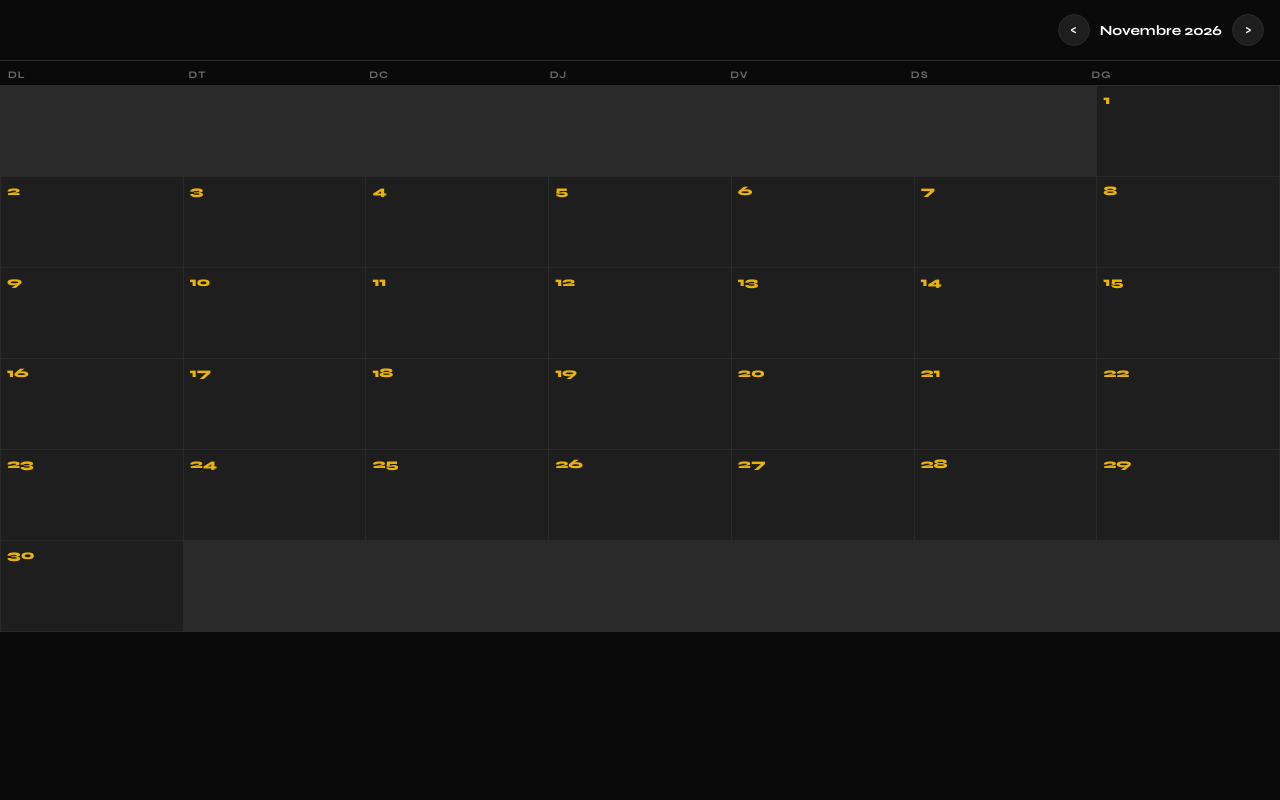
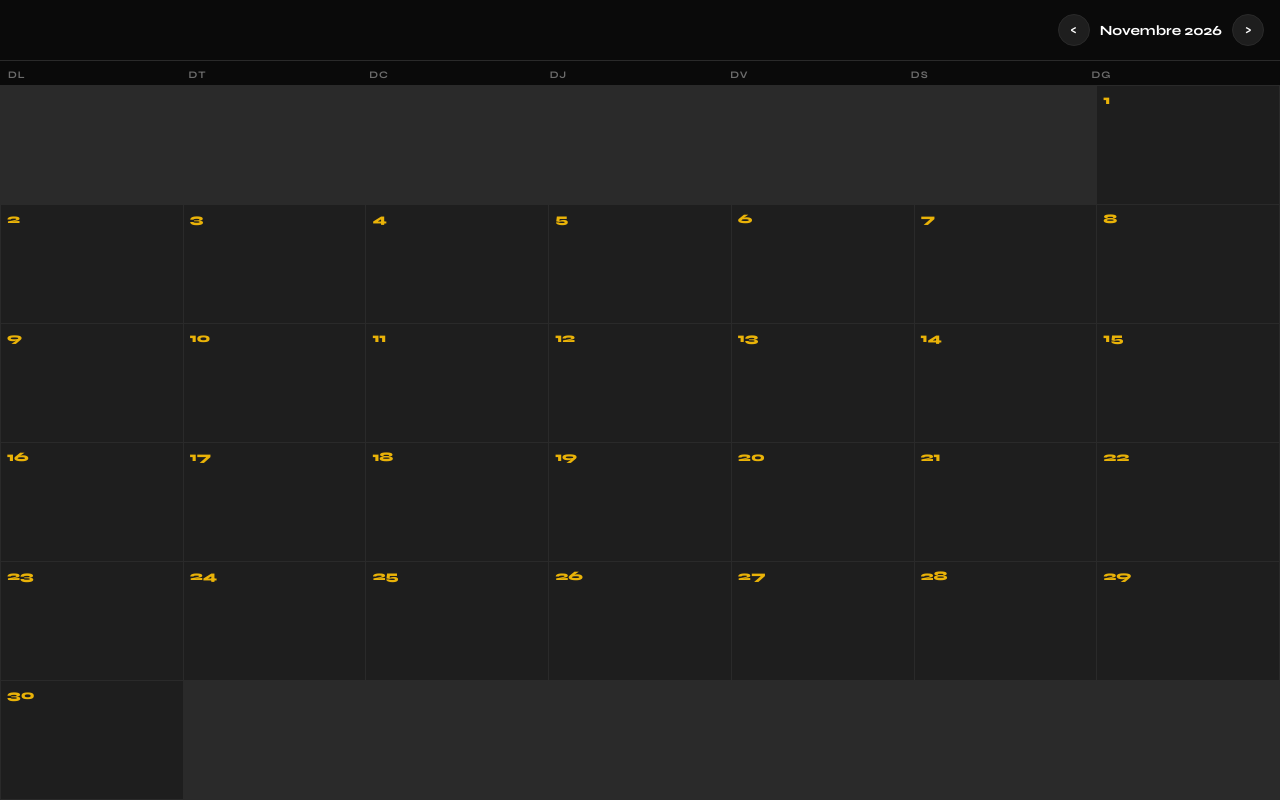
Before and after one commit to barberamika-design/Calexdari, a plain HTML site: page index.html in a window 1280 px wide. Drawn offline with Linux system fonts and the light colour scheme.

Commit message:
Add files via upload

```diff
--- a/index.html
+++ b/index.html
@@ -4,6 +4,9 @@
 <meta charset="UTF-8">
 <meta name="viewport" content="width=device-width, initial-scale=1.0, maximum-scale=1.0, user-scalable=no">
 <title>Calendari Complet</title>
+<link rel="manifest" href="./manifest.json">
+<meta name="theme-color" content="#0a0a0a">
+
 <link href="https://fonts.googleapis.com/css2?family=Syne:wght@700;800&display=swap" rel="stylesheet">
 <style>
 /* ===== LINIA 15-35: COLORS I FONT - TOCA AQUÍ PER CANVIAR ESTIL ===== */
@@ -16,13 +19,26 @@
   --green-day: #22c55e;
 }
 * { font-family: 'Syne', sans-serif; font-weight: 700; box-sizing: border-box; }
-html, body { margin:0; background:var(--bg); color:white; overflow-x:hidden; }
-body { -webkit-overflow-scrolling: touch; }
+html, body {
+  margin: 0;
+  background: var(--bg);
+  color: white;
+  overflow: hidden;
+  height: 100dvh;
+  display: flex;
+  flex-direction: column;
+}
 
-/* ===== LINIA 35-45: SENSE BARRA DE SCROLL - NO TOCAR ===== */
-* { scrollbar-width: none; -ms-overflow-style: none; }
-*::-webkit-scrollbar { display:none; width:0; height:0; }
-#calendar-grid { overflow-y:auto; overscroll-behavior: contain; }
+/* ----- LINIA 35-45: SENSE BARRA DE SCROLL - NO TOCAR ----- */
+* { scrollbar-width: none !important; -ms-overflow-style: none !important; }
+*::-webkit-scrollbar { display: none !important; width: 0 !important; height: 0 !important; }
+.grid {
+  flex: 1;
+  overflow-y: auto !important;
+  -webkit-overflow-scrolling: touch;
+  overscroll-behavior-y: contain;
+}
+
 
 /* HEADER */
 .header { display:flex; justify-content:space-between; align-items:center; padding:14px 16px; border-bottom:1px solid var(--border); position:sticky; top:0; background:var(--bg); z-index:10; }
--- a/sw.js
+++ b/sw.js
@@ -1,4 +1,4 @@
-const CACHE = 'calendari-net-syne-v2';
+const CACHE = 'calendari-net-syne-v3';
 const ASSETS = ['./', './index.html', './manifest.json', './icon-192.png', './icon-512.png'];
 
 self.addEventListener('install', e => {
```
